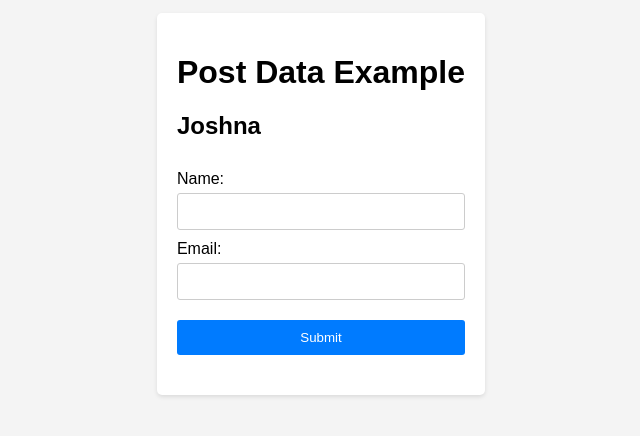
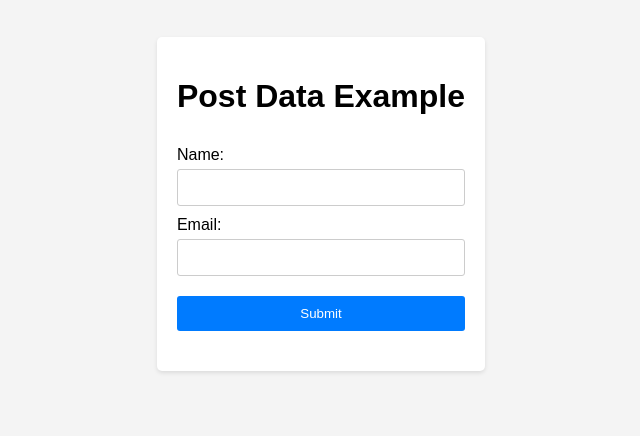
Before and after one commit to joshna1011/basic-post, a plain HTML site: page index.html in a window 1280 px wide. Shown: the part 196-632 px from the top of the page, without its empty margins (319-959 px from the left). Drawn offline with Linux system fonts and the light colour scheme.

Commit message:
removedname

```diff
--- a/index.html
+++ b/index.html
@@ -9,7 +9,6 @@
 <body>
     <div class="container">
         <h1>Post Data Example</h1>
-        <h2>Joshna</h2>
         <form id="postForm">
             <label for="name">Name:</label>
             <input type="text" id="name" name="name" required>
```
